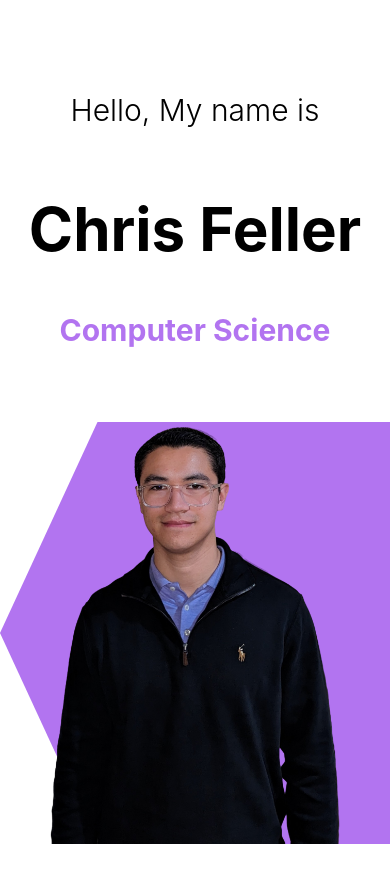
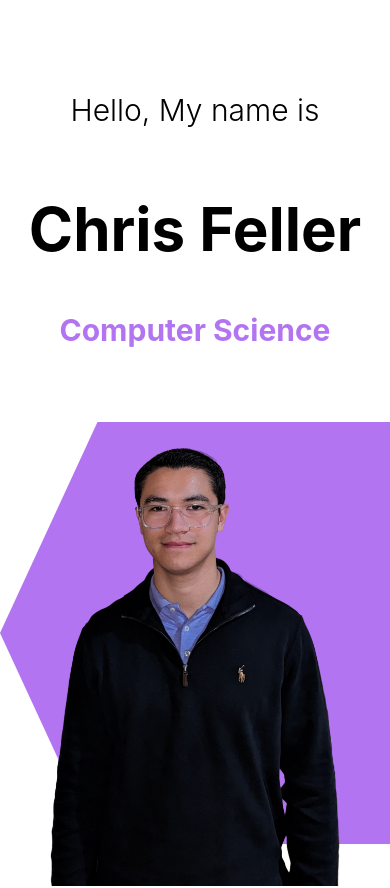
Before and after one commit to cfeller5547/react-amplify-app, a React (Create React App) app: page / in a window 390 px wide. Shown: the top 888 px of the page. Built offline with nearby package versions, Linux system fonts and the light colour scheme.

Commit message:
updated pic size for phones

```diff
--- a/src/components/Intro/intro.css
+++ b/src/components/Intro/intro.css
@@ -85,7 +85,14 @@
       height: 100%;
     }
 
-    .i-desc{
+    .i-img {
+      width: 100%;
+      height: 110%;
+      object-fit: cover;
+      position: absolute;
+    }
+
+    .i-desc {
       display: none;
     }
 
```
